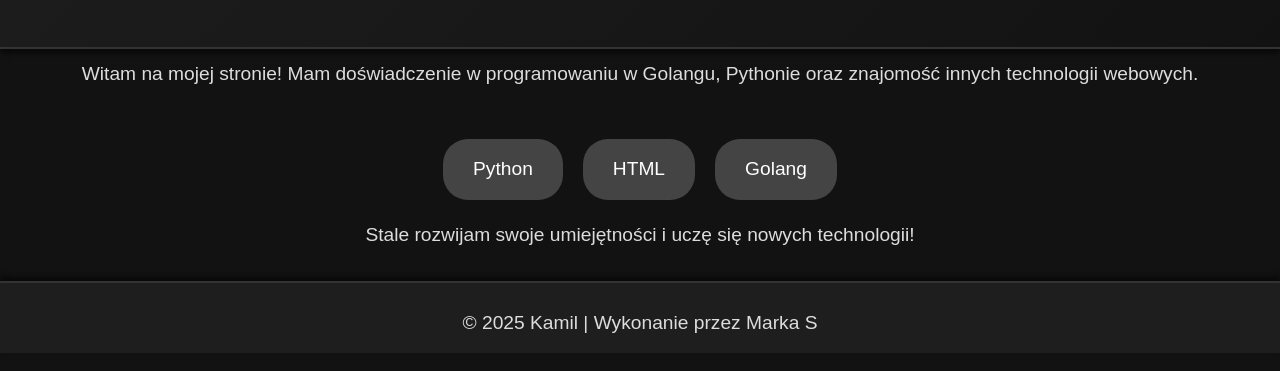
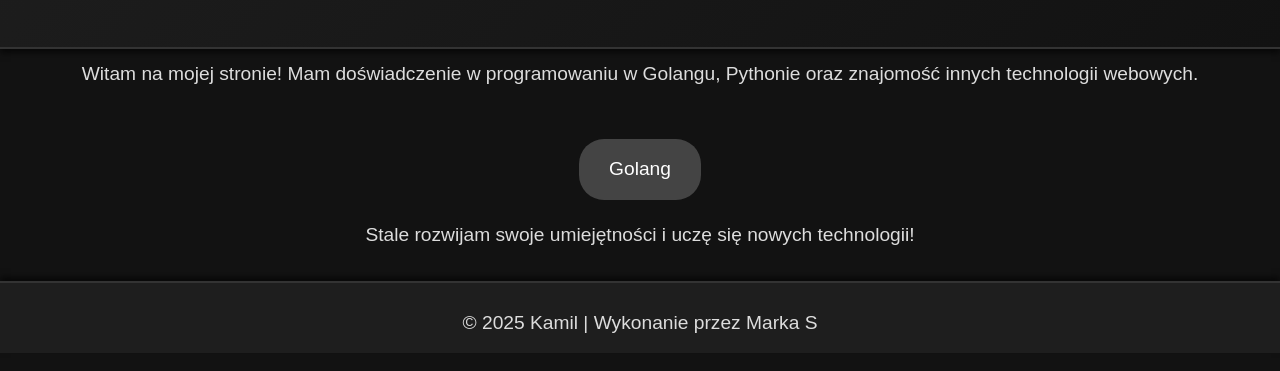
Before and after one commit to Kamiloseczek/page, a plain HTML site: page index.html in a window 1280 px wide. Shown: the part 221-592 px from the top of the page. Drawn offline with Linux system fonts and the light colour scheme.

Commit message:
Update index.html

```diff
--- a/index.html
+++ b/index.html
@@ -128,8 +128,6 @@
     <p>Witam na mojej stronie! Mam doświadczenie w programowaniu w Golangu, Pythonie oraz znajomość innych technologii webowych.</p>
 
     <div class="skills">
-        <div class="skill">Python</div>
-        <div class="skill">HTML</div>
         <div class="skill">Golang</div>
     </div>
 
```
